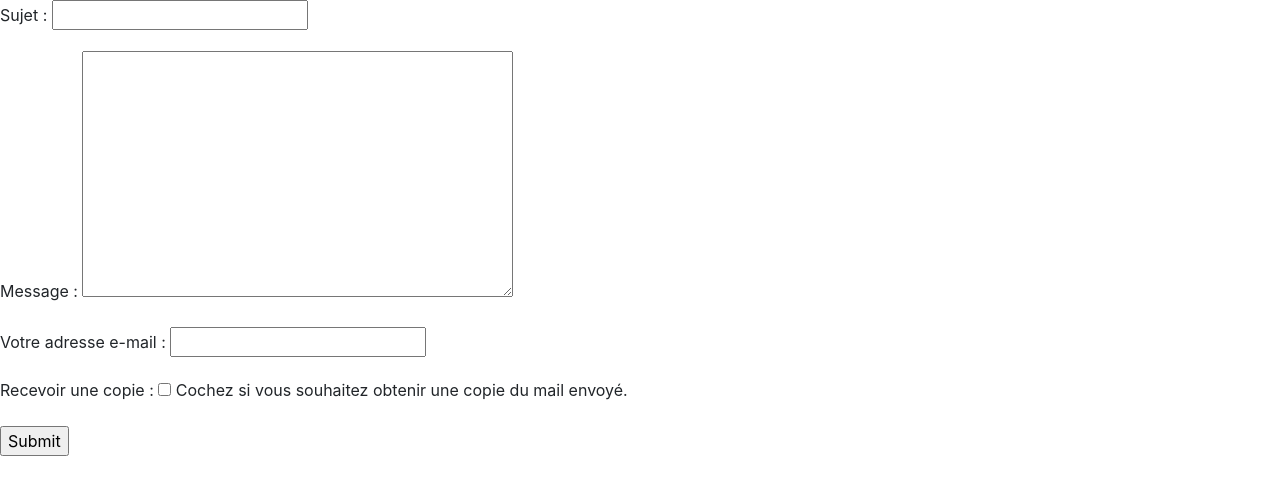
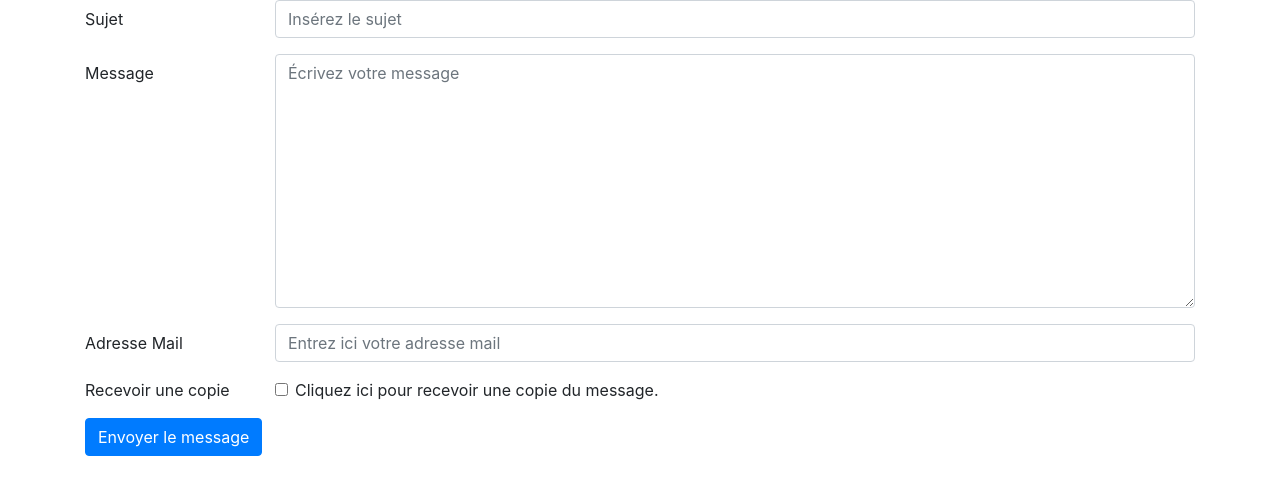
Before and after one commit to rguilloteau/judo_website, a Django app: page /contact/ in a window 1280 px wide. Shown: the part 56-551 px from the top of the page. Run offline with Django 3.2, Linux system fonts and the light colour scheme; some libraries are stand-ins or nearby versions.

Commit message:
Made the style of Contact form and home page

```diff
--- a/agenda/models.py
+++ b/agenda/models.py
@@ -5,8 +5,8 @@ from django.db import models
 class Event(models.Model):
     title = models.CharField(max_length=100, verbose_name = "titre")
     organizer = models.CharField(max_length=42, verbose_name = "organisateur")
-    date_beginning = models.DateTimeField(verbose_name="date de début")
-    date_end = models.DateTimeField(null=True, verbose_name = "date de fin")
+    date_beginning = models.DateField(verbose_name="date de début")
+    date_end = models.DateField(null=True, verbose_name = "date de fin")
     location = models.CharField(max_length=100, verbose_name = "nom du lieu")
     address = models.CharField(max_length=100, verbose_name = "adresse")
     city = models.CharField(max_length=100, verbose_name = "ville")
--- a/contact/forms.py
+++ b/contact/forms.py
@@ -1,7 +1,7 @@
 from django import forms
 
 class ContactForm(forms.Form):
-    subject = forms.CharField(max_length=100, label="Sujet")
-    message = forms.CharField(widget=forms.Textarea,  label = "Message")
-    sender  = forms.EmailField(label = "Votre adresse e-mail")
-    send_back = forms.BooleanField(label='Recevoir une copie', help_text="Cochez si vous souhaitez obtenir une copie du mail envoyé.", required=False)
+    subject = forms.CharField(widget=forms.TextInput(attrs={"class" : "form-control", "id" : "inputSubject", "placeholder" :"Insérez le sujet"}))
+    message = forms.CharField(widget=forms.Textarea(attrs={"class" : "form-control", "id" : "inputMessage", "placeholder" :"Écrivez votre message"}))
+    sender  = forms.EmailField(widget=forms.EmailInput(attrs={"class" : "form-control", "id" : "inputEmail", "placeholder" : "Entrez ici votre adresse mail"}))
+    send_back = forms.BooleanField(widget=forms.CheckboxInput(attrs={"class" : "form-check-input", "id" : "gridCheck", "placeholder" : "Cochez si vous souhaitez obtenir une copie du mail envoyé."}), required=False)
--- a/templates/base.html
+++ b/templates/base.html
@@ -33,7 +33,7 @@
     </nav>
 
 
-  <section id="content">
+  <section class="container" id="content">
     {% block content %}{% endblock %}
   </section>
 
--- a/templates/contact/contact.html
+++ b/templates/contact/contact.html
@@ -1,13 +1,51 @@
 {% extends "base.html" %}
 {% block content %}
-{% if envoi %}Votre message a bien été envoyé !
+{% if envoi %}
+    <div class="alert alert-success" role="alert">
+        Votre message a bien été envoyé !
+    </div>
 {% else %}
 
+
 <form action="{% url "contact" %}" method="post">
-    {% csrf_token %}
-    {{ form.as_p }}
-    <input type="submit" value="Submit" />
-</form>
+        {% csrf_token %}
+        <div class="form-group row">
+                <label for="inputSubject" class="col-sm-2 col-form-label">Sujet</label>
+                <div class="col-sm-10">
+                  {{form.subject}}
+                </div>
+              </div>
+        <div class="form-group row">
+            <label for="inputMessage" class="col-sm-2 col-form-label">Message</label>
+            <div class="col-sm-10">
+                    {{form.message}}
+            </div>
+            </div>
+        <div class="form-group row">
+          <label for="inputEmail" class="col-sm-2 col-form-label">Adresse Mail</label>
+          <div class="col-sm-10">
+            {{form.sender}}
+          </div>
+        </div>
+
+
+        <div class="form-group row">
+          <div class="col-sm-2">Recevoir une copie</div>
+          <div class="col-sm-10">
+            <div class="form-check">
+              {{form.send_back}}
+              <label class="form-check-label" for="gridCheck">
+                Cliquez ici pour recevoir une copie du message.
+              </label>
+            </div>
+          </div>
+        </div>
+        <div class="form-group row">
+          <div class="col-sm-10">
+            <button type="submit" class="btn btn-primary">Envoyer le message</button>
+          </div>
+        </div>
+      </form>
 
 {% endif %}
 {% endblock %}
```
Also changed, not shown: templates/agenda/home.html (+15 -5 lines).
